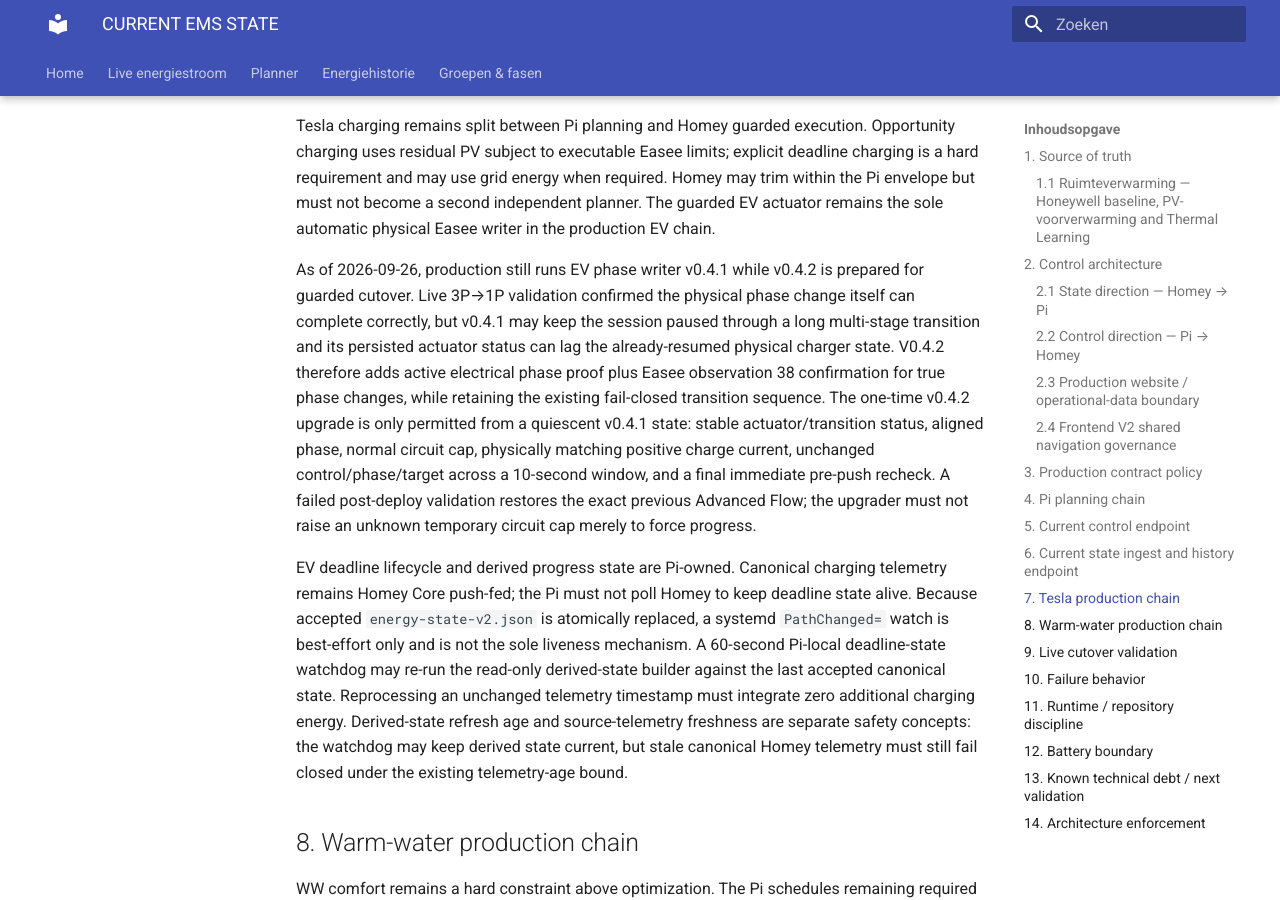
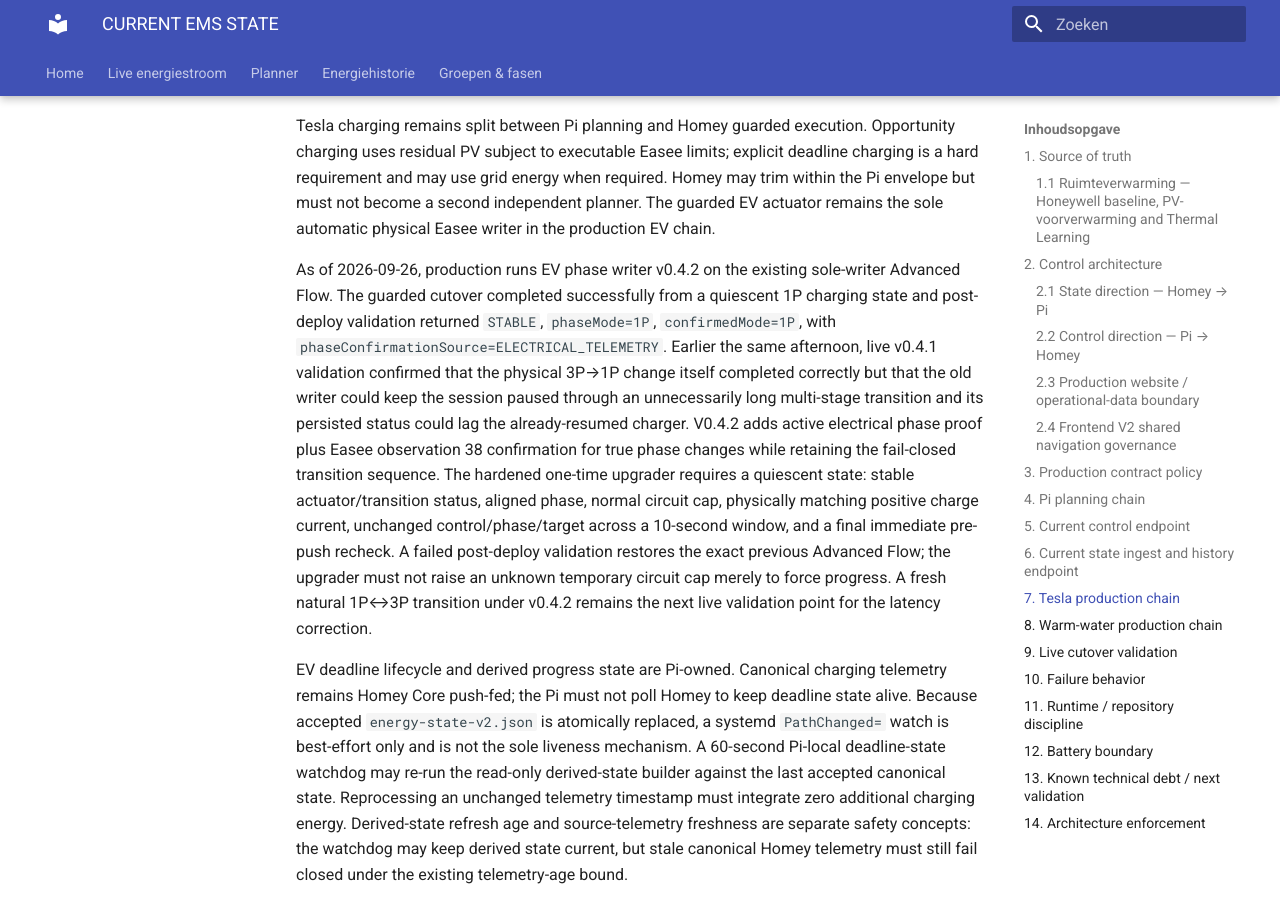
Before and after one commit to OnsKasteeltje/homey-energy-manual, an MkDocs documentation site: the page built from docs/architecture/CURRENT-EMS-STATE.md, in a window 1280 px wide and 900 px high, scrolled down 8179 px. Built offline with MkDocs 1.6.1 and Material for MkDocs 9.7.7, drawn with Linux system fonts in a browser that asks for light colours.

Commit message:
docs(ev): mark v0.4.2 live in canonical state

```diff
--- a/docs/architecture/CURRENT-EMS-STATE.md
+++ b/docs/architecture/CURRENT-EMS-STATE.md
@@ -178,7 +178,7 @@ Derived operational history is rebuilt locally from canonical `measurements` and
 
 Tesla charging remains split between Pi planning and Homey guarded execution. Opportunity charging uses residual PV subject to executable Easee limits; explicit deadline charging is a hard requirement and may use grid energy when required. Homey may trim within the Pi envelope but must not become a second independent planner. The guarded EV actuator remains the sole automatic physical Easee writer in the production EV chain.
 
-As of 2026-09-26, production still runs EV phase writer v0.4.1 while v0.4.2 is prepared for guarded cutover. Live 3P→1P validation confirmed the physical phase change itself can complete correctly, but v0.4.1 may keep the session paused through a long multi-stage transition and its persisted actuator status can lag the already-resumed physical charger state. V0.4.2 therefore adds active electrical phase proof plus Easee observation 38 confirmation for true phase changes, while retaining the existing fail-closed transition sequence. The one-time v0.4.2 upgrade is only permitted from a quiescent v0.4.1 state: stable actuator/transition status, aligned phase, normal circuit cap, physically matching positive charge current, unchanged control/phase/target across a 10-second window, and a final immediate pre-push recheck. A failed post-deploy validation restores the exact previous Advanced Flow; the upgrader must not raise an unknown temporary circuit cap merely to force progress.
+As of 2026-09-26, production runs EV phase writer v0.4.2 on the existing sole-writer Advanced Flow. The guarded cutover completed successfully from a quiescent 1P charging state and post-deploy validation returned `STABLE`, `phaseMode=1P`, `confirmedMode=1P`, with `phaseConfirmationSource=ELECTRICAL_TELEMETRY`. Earlier the same afternoon, live v0.4.1 validation confirmed that the physical 3P→1P change itself completed correctly but that the old writer could keep the session paused through an unnecessarily long multi-stage transition and its persisted status could lag the already-resumed charger. V0.4.2 adds active electrical phase proof plus Easee observation 38 confirmation for true phase changes while retaining the fail-closed transition sequence. The hardened one-time upgrader requires a quiescent state: stable actuator/transition status, aligned phase, normal circuit cap, physically matching positive charge current, unchanged control/phase/target across a 10-second window, and a final immediate pre-push recheck. A failed post-deploy validation restores the exact previous Advanced Flow; the upgrader must not raise an unknown temporary circuit cap merely to force progress. A fresh natural 1P↔3P transition under v0.4.2 remains the next live validation point for the latency correction.
 
 EV deadline lifecycle and derived progress state are Pi-owned. Canonical charging telemetry remains Homey Core push-fed; the Pi must not poll Homey to keep deadline state alive. Because accepted `energy-state-v2.json` is atomically replaced, a systemd `PathChanged=` watch is best-effort only and is not the sole liveness mechanism. A 60-second Pi-local deadline-state watchdog may re-run the read-only derived-state builder against the last accepted canonical state. Reprocessing an unchanged telemetry timestamp must integrate zero additional charging energy. Derived-state refresh age and source-telemetry freshness are separate safety concepts: the watchdog may keep derived state current, but stale canonical Homey telemetry must still fail closed under the existing telemetry-age bound.
 
```
